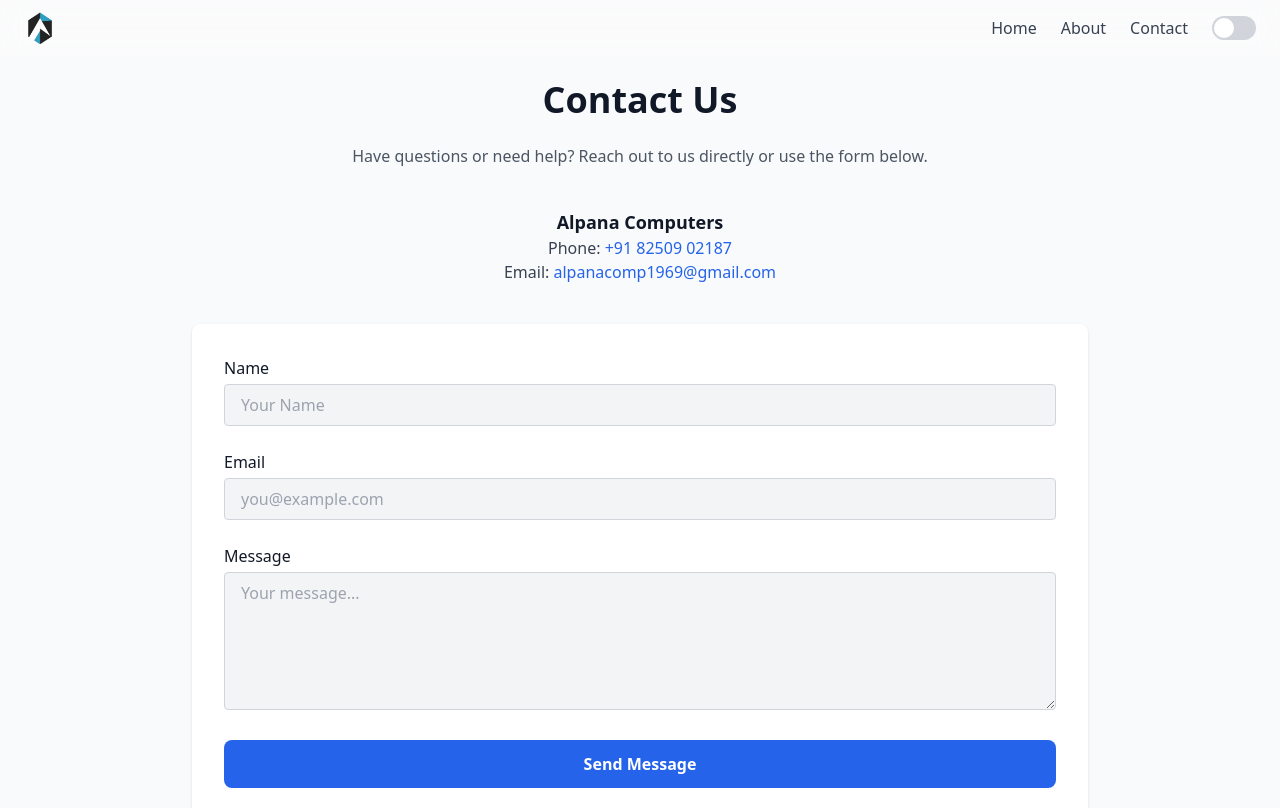
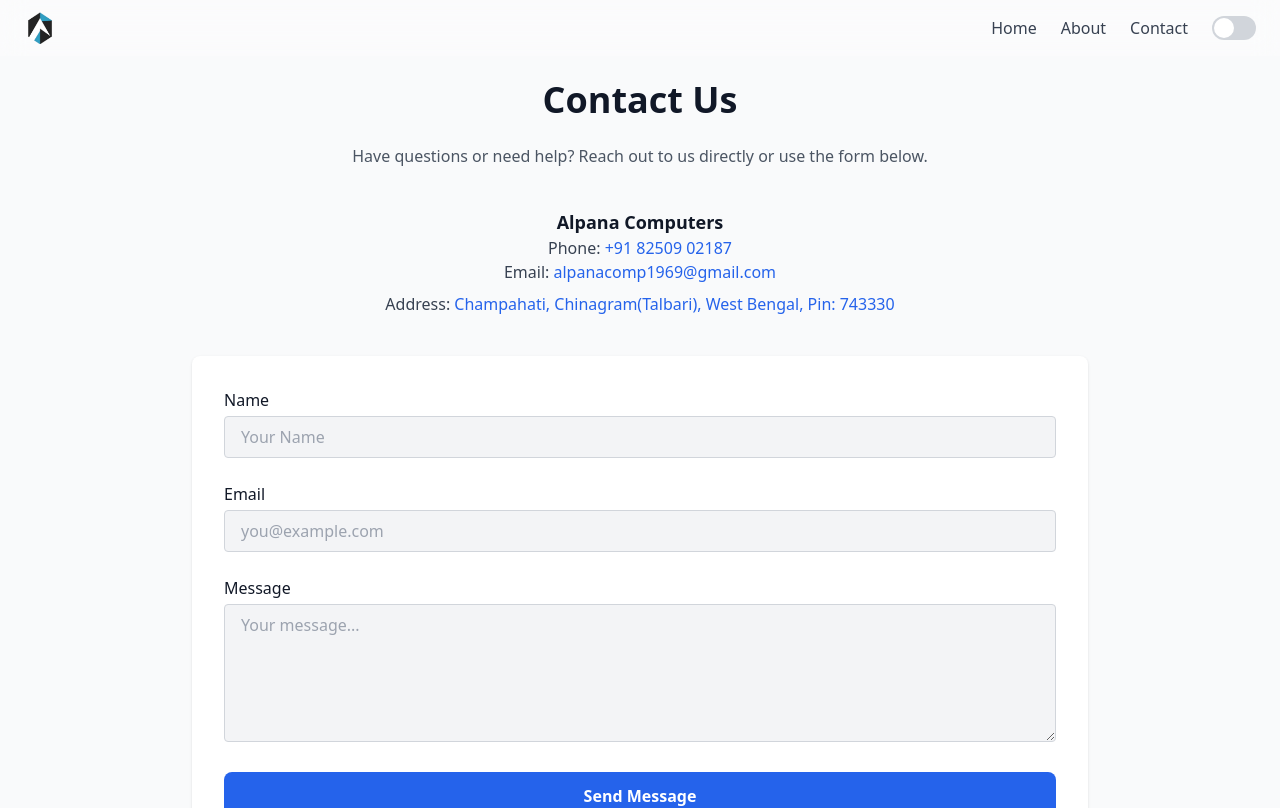
Before and after one commit to alpanacomp/alpanacomp.shop, a React (Create React App) app: page /contact in a window 1280 px wide. Shown: the top 808 px of the page. Built offline with nearby package versions, Linux system fonts and the light colour scheme.

Commit message:
Address added

```diff
--- a/src/pages/Contact.jsx
+++ b/src/pages/Contact.jsx
@@ -15,8 +15,15 @@
         {/* Contact Details */}
         <div className="mb-10 text-center">
           <p className="text-lg font-semibold">Alpana Computers</p>
-          <p className="text-gray-700 dark:text-gray-300">Phone: <a href="tel:+918250902187" className="text-blue-600 dark:text-blue-400 hover:underline">+91 82509 02187</a></p>
-          <p className="text-gray-700 dark:text-gray-300">Email: <a href="mailto:alpanacomp1969@gmail.com" className="text-blue-600 dark:text-blue-400 hover:underline">alpanacomp1969@gmail.com</a></p>
+          <p className="text-gray-700 dark:text-gray-300">
+            Phone: <a href="tel:+918250902187" className="text-blue-600 dark:text-blue-400 hover:underline">+91 82509 02187</a>
+          </p>
+          <p className="text-gray-700 dark:text-gray-300">
+            Email: <a href="mailto:alpanacomp1969@gmail.com" className="text-blue-600 dark:text-blue-400 hover:underline">alpanacomp1969@gmail.com</a>
+          </p>
+          <p className="text-gray-700 dark:text-gray-300 mt-2">
+            Address: <span className="text-blue-600 dark:text-blue-400">Champahati, Chinagram(Talbari), West Bengal, Pin: 743330 </span>
+          </p>
         </div>
 
         {/* Contact Form */}
```
